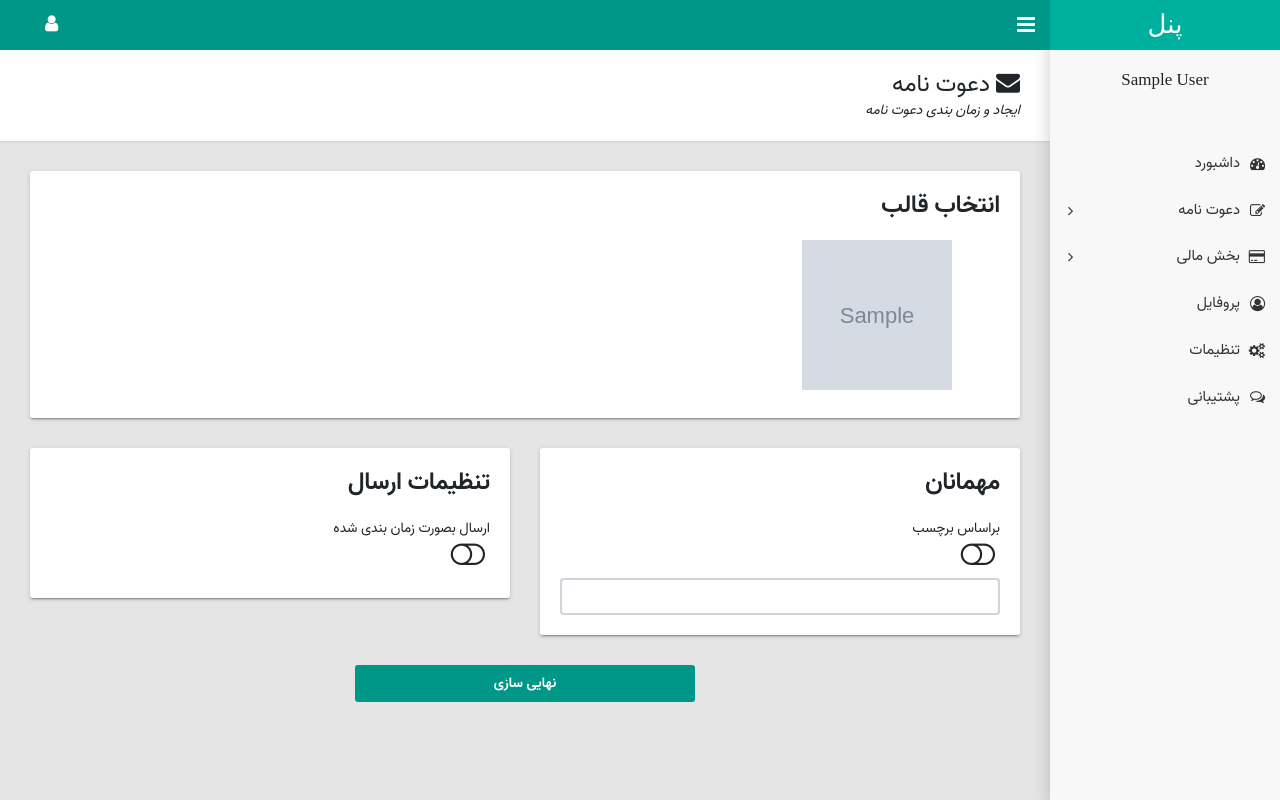
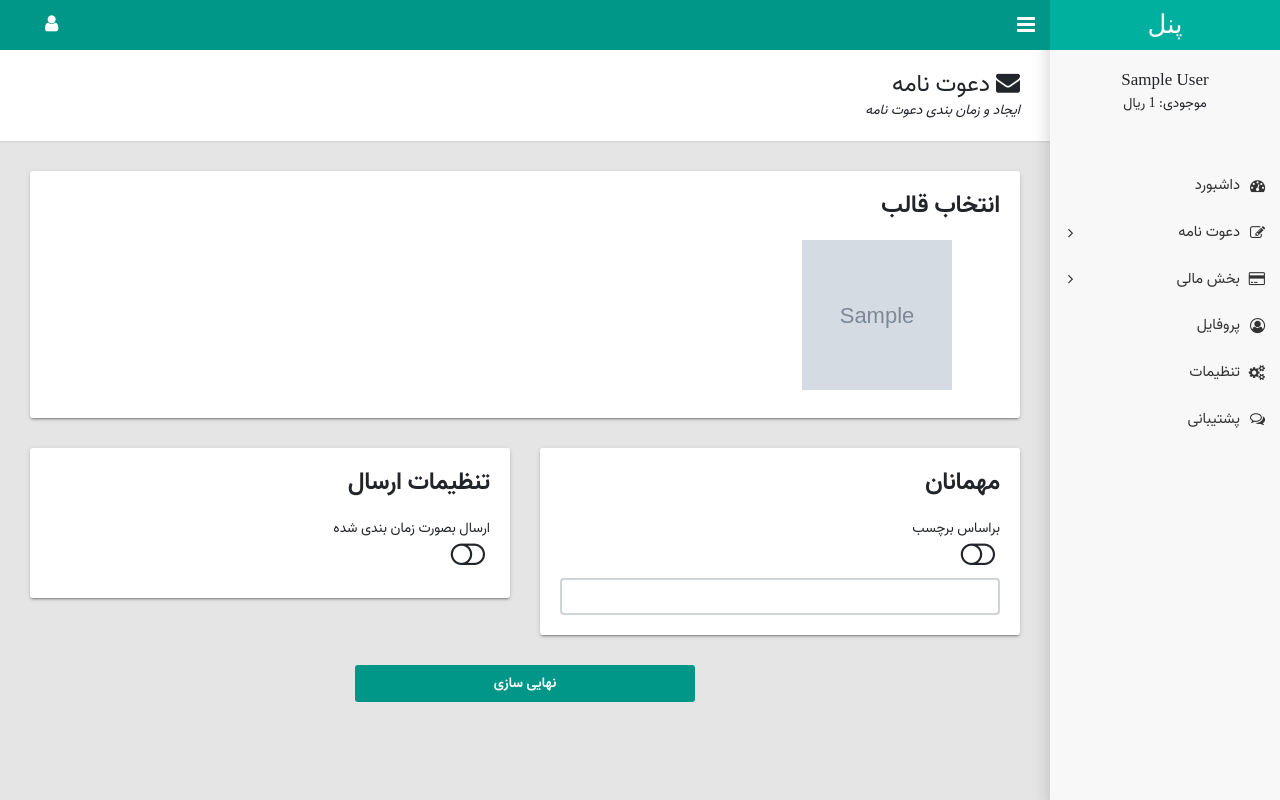
Before and after one commit to mthri/invitation, a Django app: template dashboard/templates/dashboard/invite.html in a window 1280 px wide. Run offline with Django 3.2, Linux system fonts and the light colour scheme; a user stored in the database is signed in; tables that the repository leaves empty hold one stand-in row (values such as "Sample post"); the template is opened without the code that fills it: most values are stand-ins (such as "Sample title", 1, 10 or a date in 2020); grey boxes marked "Sample" are stand-in pictures; parts of the project's set-up code (start-up, migrations or seed data) failed here and were passed over; some libraries are stand-ins or nearby versions.

Commit message:
add `cash` field to user model

```diff
--- a/authentication/models.py
+++ b/authentication/models.py
@@ -25,6 +25,7 @@ class User(AbstractUser):
     phone = models.CharField(max_length=11, validators=[validate_mobile], unique=True, verbose_name=_('تلفن همراه'))
     gender = EnumField(choices=GenderChoices.choices,  verbose_name=_('جنسیت'), null=True, blank=True,
                        default=GenderChoices.OTHER)
+    cash = models.IntegerField(null=False, blank=False, editable=True, verbose_name=_('موجودی'), default=0)
 
     USERNAME_FIELD = 'email'
     REQUIRED_FIELDS = ['username', 'last_name']
--- a/dashboard/templates/dashboard/base.html
+++ b/dashboard/templates/dashboard/base.html
@@ -121,8 +121,10 @@
   <aside class="app-sidebar">
     <!-- <div class="app-sidebar__user"><img class="app-sidebar__user-avatar" src="https://s3.amazonaws.com/uifaces/faces/twitter/jsa/48.jpg" alt="User Image"> -->
     <div>
-      <p class="app-sidebar__user-name text-center mb-5">{{user.first_name}} {{user.last_name}}</p>
-      <p class="app-sidebar__user-designation">{% block client_designation %}{% endblock %}</p>
+      <p class="app-sidebar__user-name text-center mb-5">{{user.first_name}} {{user.last_name}}
+        <br>
+        <small>موجودی: {{user.cash}} ریال</small>
+      </p>
     </div>
     </div>
     <ul class="app-menu">
```
Also changed, not shown: authentication/migrations/0002_user_cash.py (added).
